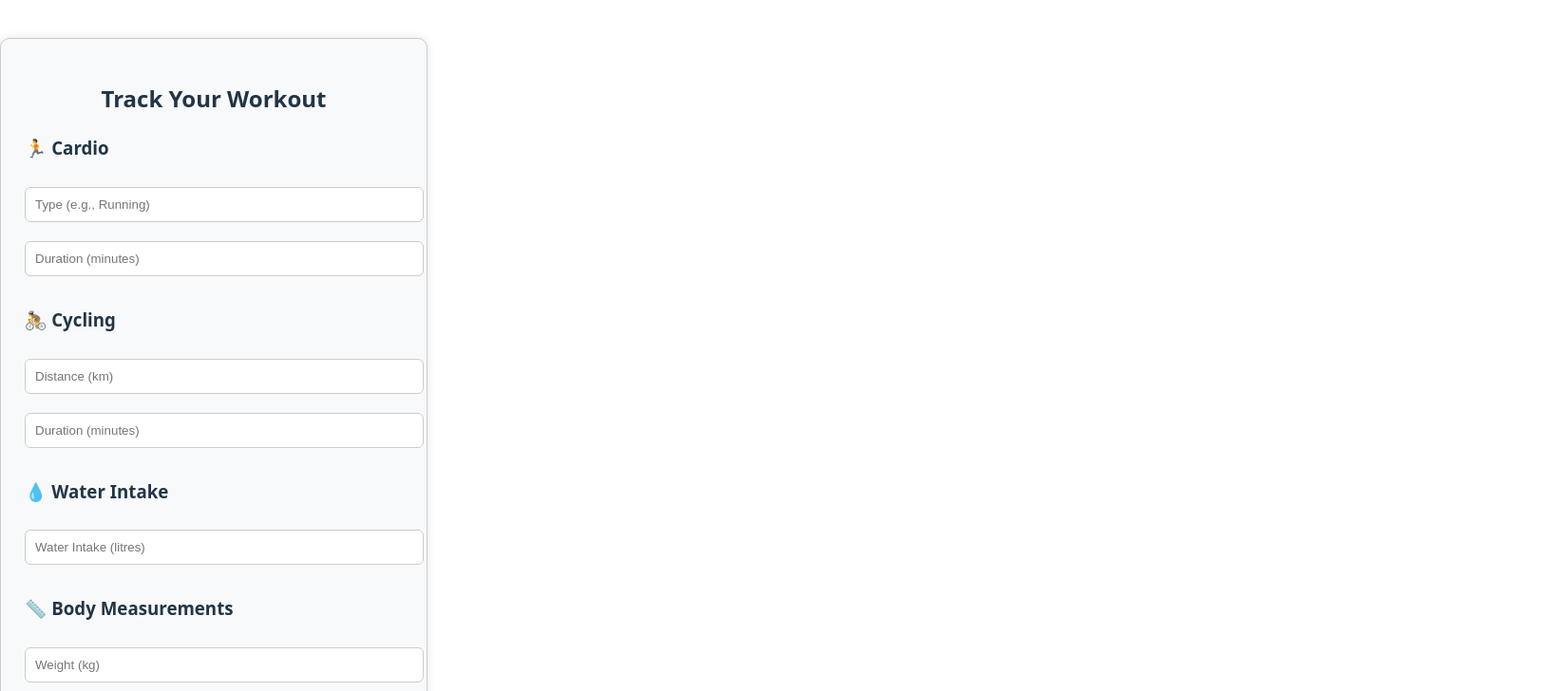
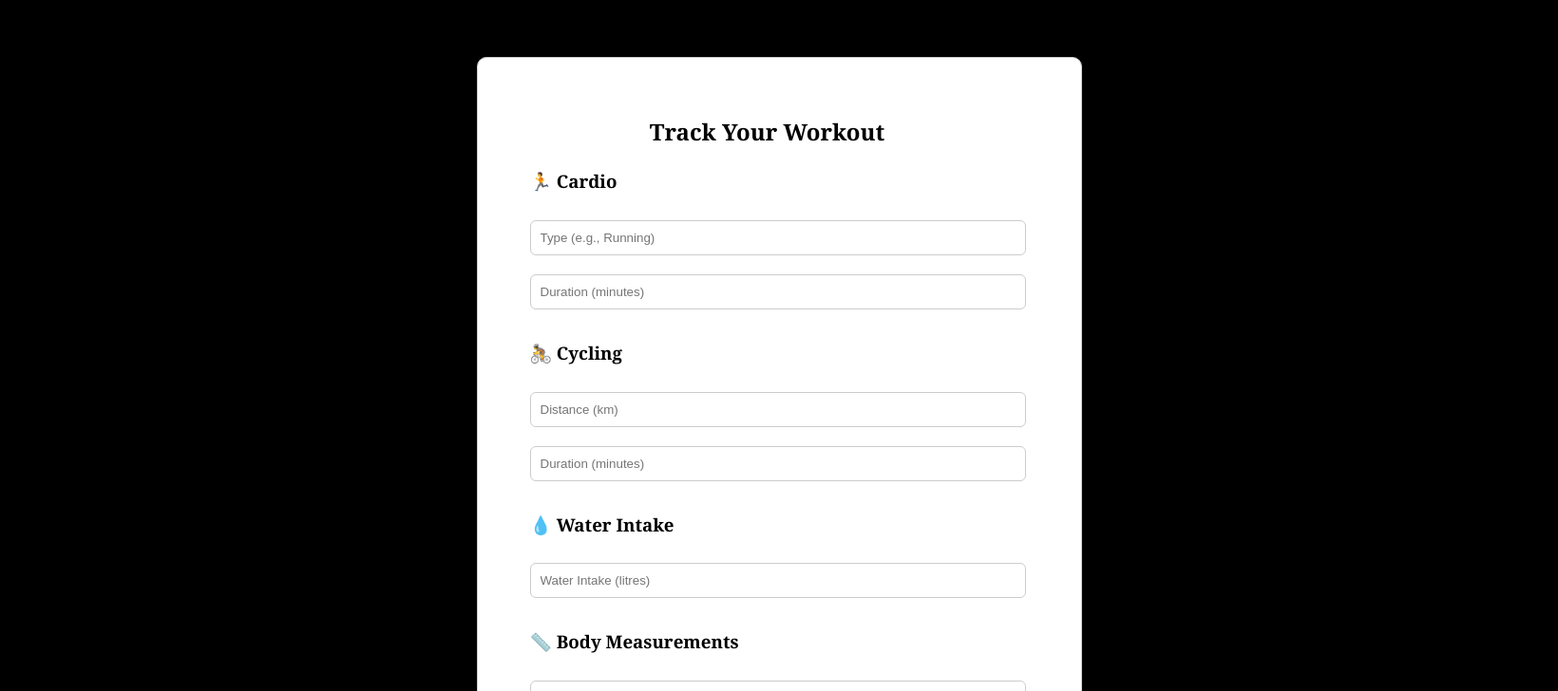
Before and after one commit to Avantheka/fitness-tracker, a React (Vite) app in the folder client/: page /tracking in a window 1280 px wide. Shown: the top 728 px of the page at 95% size, 1640 px wide, since content can reach past the window. Built offline with nearby package versions, Linux system fonts and the light colour scheme; sample sign-in values are in the browser's storage.

Commit message:
updated tracking form UI

```diff
--- a/client/src/components/Auth.css
+++ b/client/src/components/Auth.css
@@ -289,14 +289,30 @@
   background: linear-gradient(135deg, #2ECC71, #3498DB);
   color: white;}
 
+.tracking-page {
+  display: flex;
+  align-items: center;
+  justify-content: center;
+  min-height: 100vh;
+  min-width: 200vh;
+  background-color: #000000;
+  padding: 20px;
+}
   .tracking-form-container {
+  width: 100%;
   max-width: 500px;
   margin: 40px auto;
-  padding: 25px;
+  padding-left: 55px;
+  padding-right: 80px;
+  padding-top: 40px;
+  padding-bottom: 40px;
+  justify-content: center;
   border: 1px solid #ccc;
   border-radius: 10px;
-  background: #f8f9fa;
+  background: #ffffff;
+  color: #000000;
   box-shadow: 0 0 10px rgba(0,0,0,0.1);
+  font-family: Georgia, 'Times New Roman', Times, serif;
 }
 
 .tracking-form-container h2 {
@@ -313,9 +329,11 @@
   padding: 10px;
   margin-top: 8px;
   margin-bottom: 12px;
+  background-color: #ffffff; /* dark background for the input */
+  color: #ccc;            /* input text color */
   border: 1px solid #ccc;
   border-radius: 6px;
-}
+  }
 
 .button-group {
   display: flex;
@@ -326,7 +344,7 @@
 .button-group button {
   flex: 1;
   padding: 10px;
-  background-color: #1976d2;
+  background: linear-gradient(135deg, #2ECC71, #3498DB);
   color: white;
   border: none;
   border-radius: 6px;
--- a/client/src/pages/Tracking.jsx
+++ b/client/src/pages/Tracking.jsx
@@ -76,6 +76,7 @@ const Tracking = () => {
   };
 
   return (
+    <div className="tracking-page">
       <div className="tracking-form-container">
         <h2>Track Your Workout</h2>
 
@@ -142,9 +143,12 @@ const Tracking = () => {
 
           <div className="button-group">
             <button type="submit">Submit</button>
-          <button type="button" onClick={handleClear}>Clear</button>
+            <button type="button" onClick={handleClear}>
+              Clear
+            </button>
           </div>
         </form>
+      </div>
     </div>
   );
 };
```
Also changed, not shown: 1 other file (tests, documents, lock files or other folders). Lines whose indentation alone changed are shown as unchanged.
